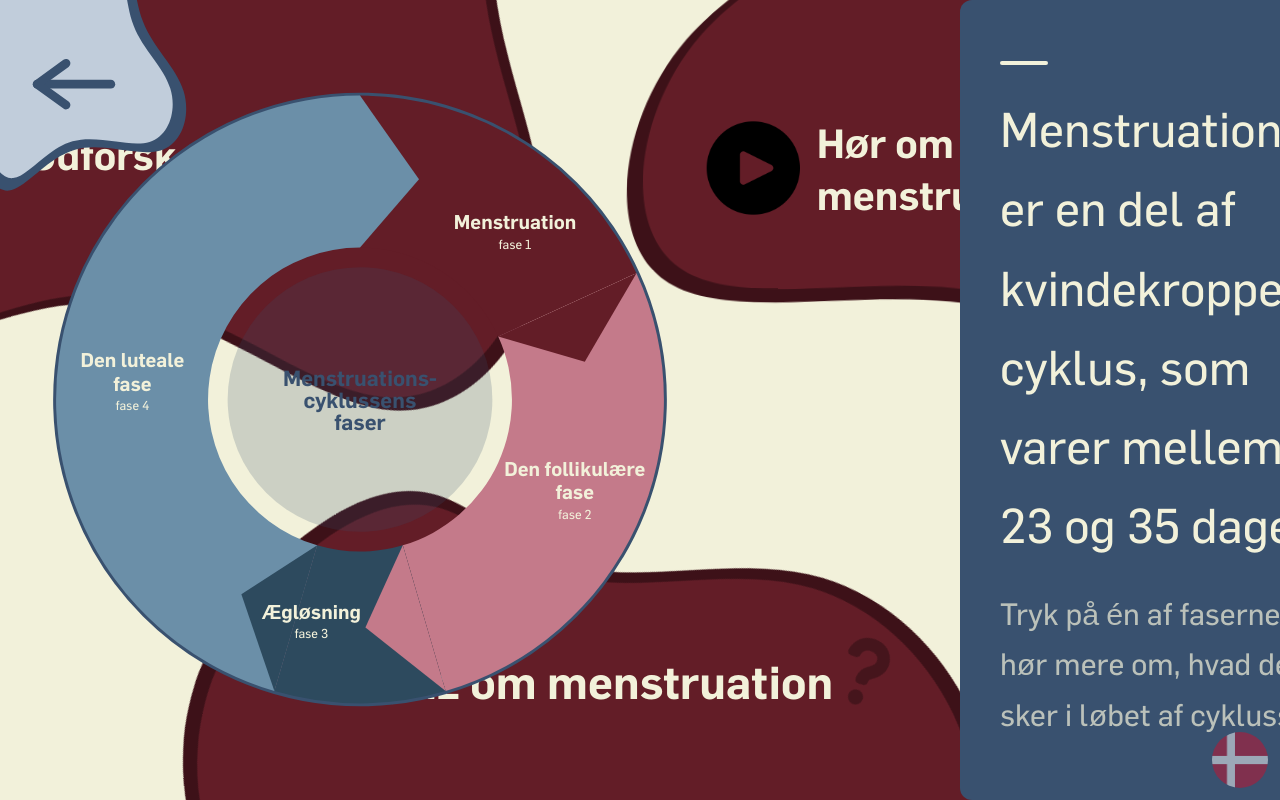
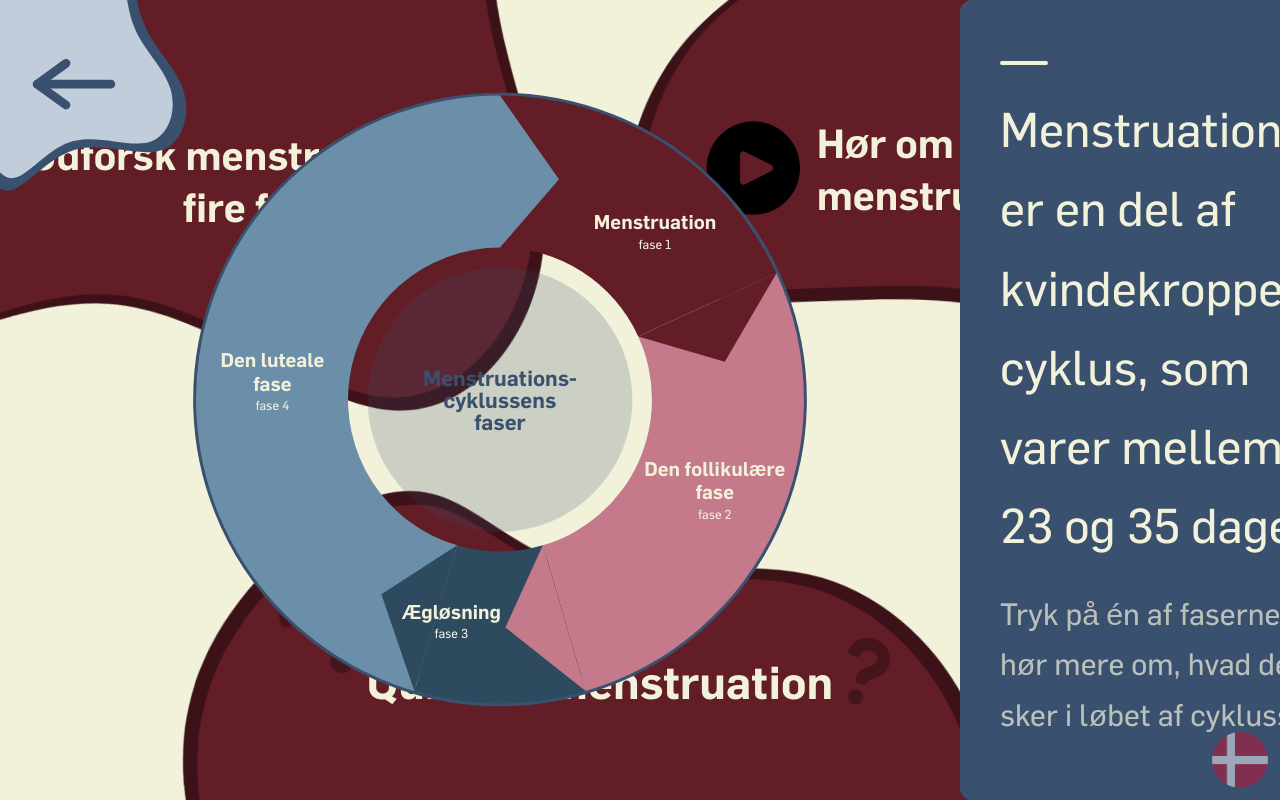
Before and after one commit to Trier77/steno-blod2, a React (Vite) app: page /cyklus in a window 1280 px wide. Built offline with nearby package versions, Linux system fonts and the light colour scheme.

Commit message:
nyt layout igen

```diff
--- a/src/pages/Cyklus.jsx
+++ b/src/pages/Cyklus.jsx
@@ -94,7 +94,7 @@ export default function Cyklus() {
             width: "min(125vh, 125vw)",
             height: "min(125vh, 125vw)",
             position: "relative",
-            left: "-200px",
+            left: "-60px",
             flexShrink: 0,
           }}
         >
```
